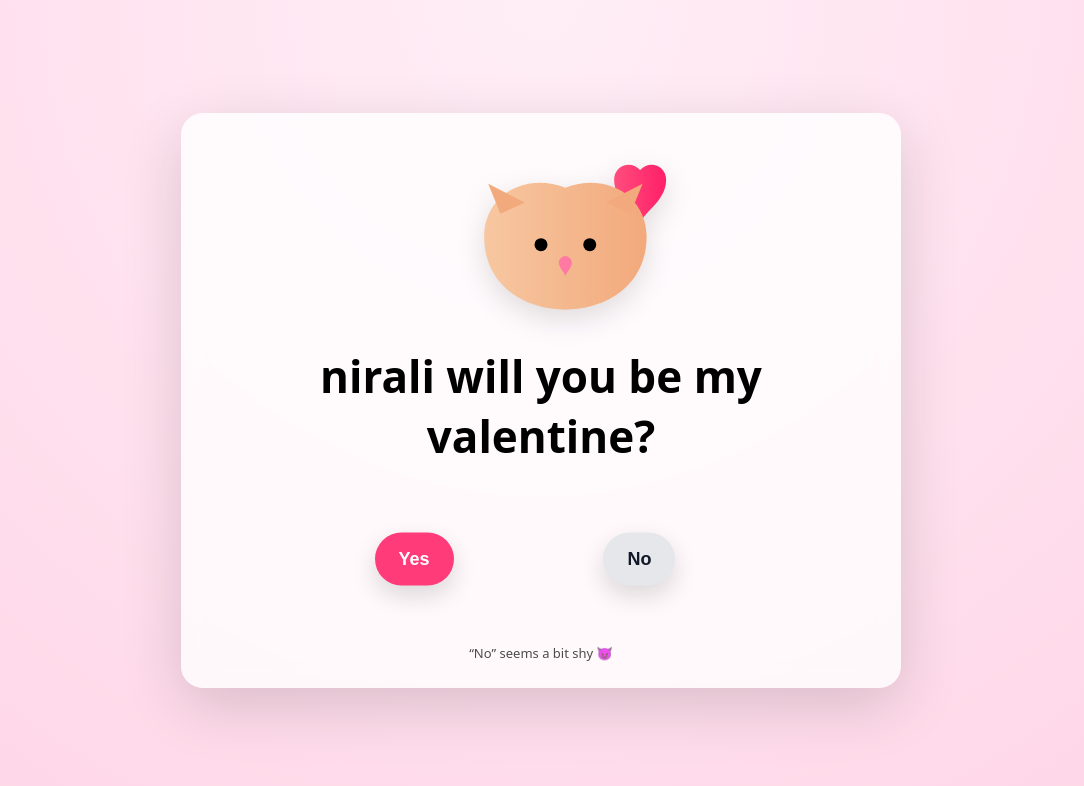
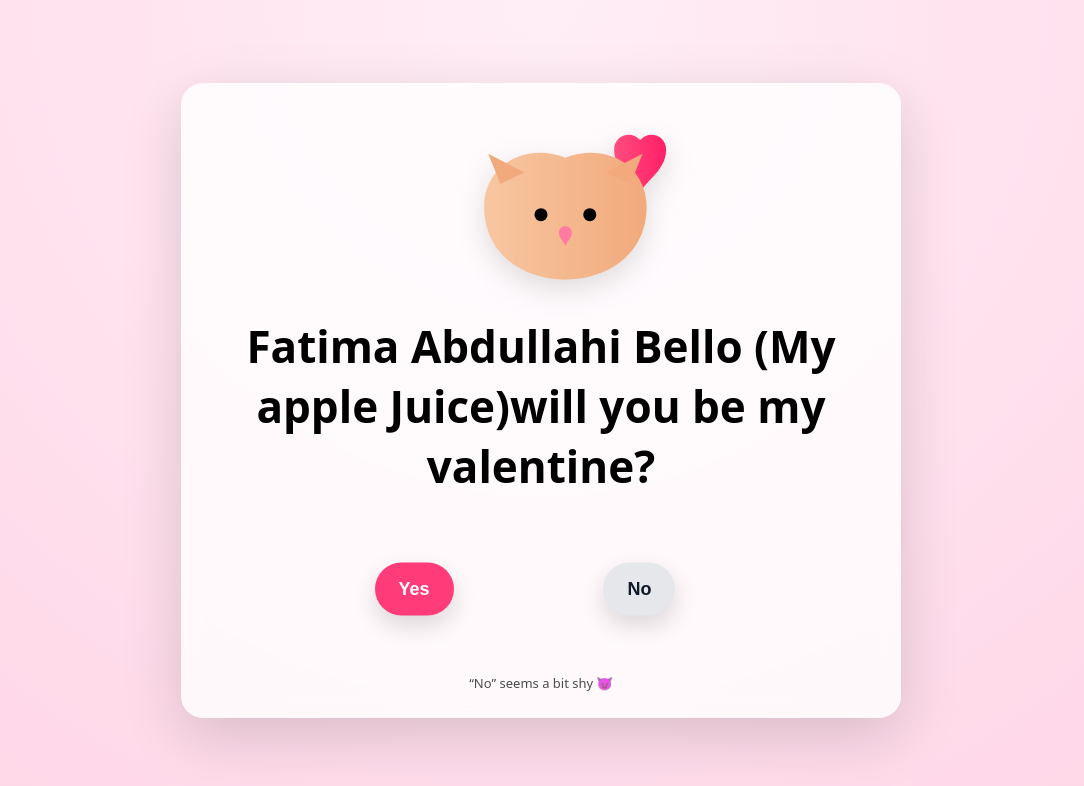
Before and after one commit to KingJahmeelaa/Val-coding, a plain HTML site: page index.html in a window 1280 px wide. Shown: the whole page, without its empty margins (99-1183 px from the left). Drawn offline with nearby package versions, Linux system fonts and the light colour scheme.

Commit message:
Update index.html

```diff
--- a/index.html
+++ b/index.html
@@ -171,7 +171,7 @@
             fill="#ff7aa2"/>
     </svg>
 
-    <h1>nirali will you be my valentine?</h1>
+    <h1> Fatima Abdullahi Bello (My apple Juice)will you be my valentine?</h1>
 
     <section class="button-zone" id="zone">
       <button id="yesBtn">Yes</button>
```
